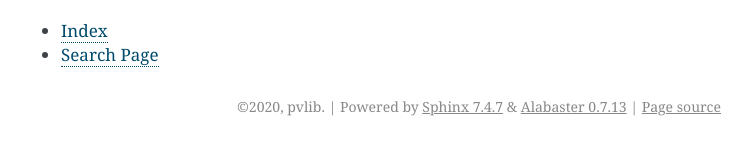
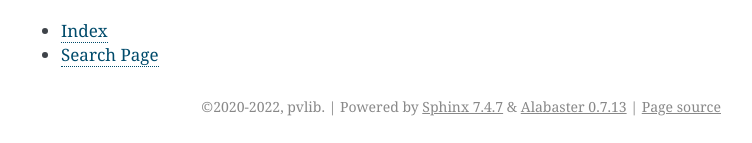
Before and after one commit to pvlib/pvanalytics, a Sphinx documentation site: the page built from docs/index.rst, in a window 1280 px wide and 900 px high, scrolled down 2216 px. Shown: the part 754-897 px from the top of the window, without its empty margins (389-1141 px from the left). Built offline with Sphinx 7.4.7, drawn with Linux system fonts in a browser that asks for light colours; pages that are not in the unit, such as notebooks, are missing from menus.

Commit message:
copyright years

```diff
--- a/docs/conf.py
+++ b/docs/conf.py
@@ -19,7 +19,7 @@ sys.path.insert(0, os.path.abspath('..'))
 # -- Project information -----------------------------------------------------
 
 project = 'PVAnalytics'
-copyright = '2020, pvlib'
+copyright = '2020-2022, pvlib'
 author = 'pvlib'
 
 
```
Also changed, not shown: 1 other file.
